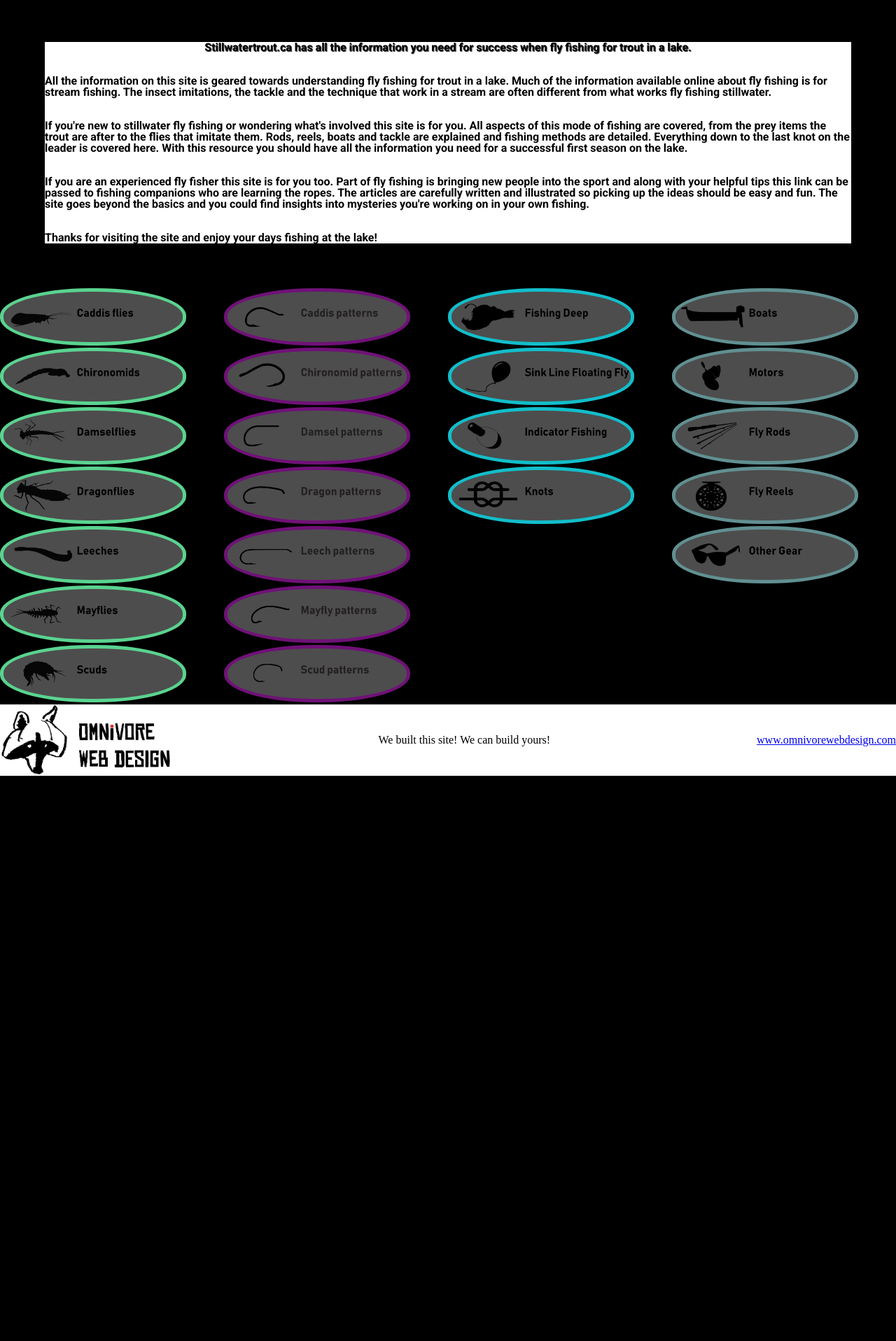
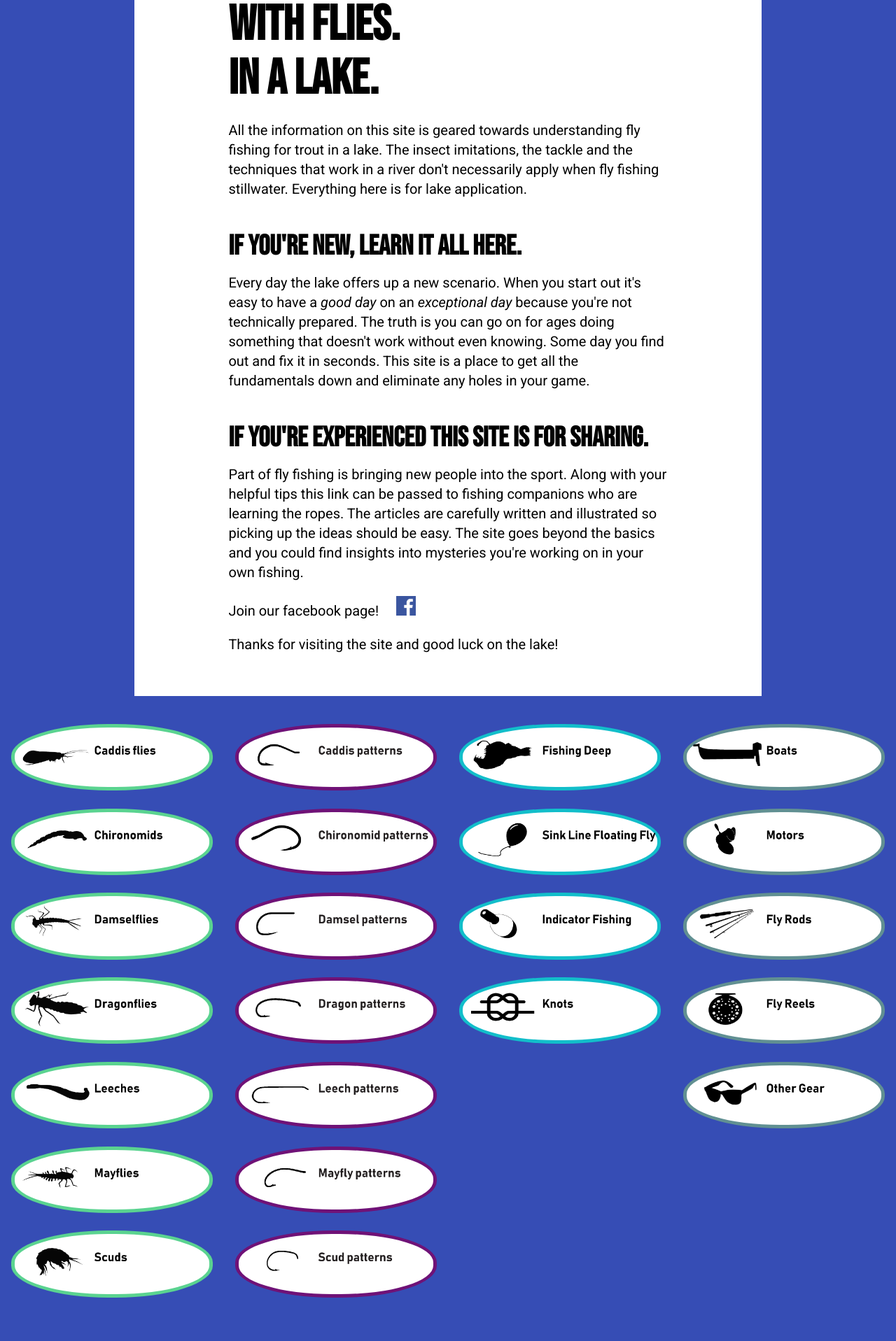
Before and after one commit to Ryan-Cross/stillwater, a Flask app: page / in a window 1280 px wide. Shown: the part 855-2772 px from the top of the page at 70% size. Before the commit the page ends 1964 px from the top, so only its background shows below. Run offline with Flask 2, Linux system fonts and the light colour scheme.

Commit message:
Index pageV2 completed

```diff
--- a/SWTApp.py
+++ b/SWTApp.py
@@ -2,4 +2,4 @@ from SWTApp import app
 
 print("hello trout")
 if __name__ == '__main__':
-    app.run()
+    app.run(debug=True)
--- a/SWTApp/static/SWTIndex.css
+++ b/SWTApp/static/SWTIndex.css
@@ -19,8 +19,8 @@ time, mark, audio, video {
 	margin: 0;
 	padding: 0;
 	border: 0;
-	font-size: 100%;
-	font: inherit;
+	/*font-size: 100%;*/
+	/*font: inherit;*/
 	vertical-align: baseline;
 }
 /* HTML5 display-role reset for older browsers */
@@ -29,7 +29,7 @@ footer, header, hgroup, menu, nav, section {
 	display: block;
 }
 body {
-	line-height: 1;
+	/*line-height: 1;*/
 }
 ol, ul {
 	list-style: none;
@@ -50,35 +50,54 @@ table {
 
 
 /* BEGIN PC STYLING */
-html{
-    /*font-size: 60%;*/
+
+/*Here we start the vertical settings for all the text*/
+html, .root {
+  font-size: 20px;
+  line-height: 1.4;
+}
+main{
+    width: 100vw;
+    /*ctrl + space color picker*/
+    background-color:  rgba(16,43,167,0.84);
+}
+.textcontent{
+    background-color: white;
+    max-width: 70%;
+    margin: 2rem auto 2rem auto;
+    padding: 2rem 0 2rem 0;
+}
+#measure{
+    /*color: red;*/
+}
+p, h1, h2{
+    max-width: 50%;
+}
+p{
+    font-family: 'Roboto', sans-serif;
+    margin: 0 auto 1rem auto;
 }
 
-.textcontent{
-    width: 90vw;
-    font-size: 1rem;
-    color: black;
-    background-color: white;
-    font-family: 'Roboto', sans-serif;
-    box-sizing: border-box;
-    margin: 5vw auto 5vw auto;
+i{
+    font-style: italic;
 }
 h1{
-    max-width: 75em;
-    text-shadow: 1px 1px 1px rgb(41, 39, 39);
-    text-align: center;
-    margin: 2rem auto 2rem auto;
+    font-family: 'Bebas Neue', sans-serif;
+    font-size: 3.5rem;
+    line-height: 1.1;
+    margin: 2rem auto 1rem auto;
 }
-p{
-    max-width: 75em;
-    margin: 2rem auto 2rem auto;
+h2{
+    font-family: 'Bebas Neue', sans-serif;
+    font-size: 2rem;
+    /*max-width: 30rem;*/
+    margin: 2rem auto .5rem auto;
 }
-
-main{
-    width: 100vw;
-    background-color: black;
+#facebookicon{
+    height: 1.4rem;
+    color: #3b5998;
+    margin-left: 1rem;
 }
-
 
 /* logo */
  #logodiv{
@@ -88,11 +107,10 @@ main{
      align-items: center;
  }
 #logo{
-    height: 45vw;
+    height: 25vw;
     max-height: available;
-
+    margin: 3vw 0 2vw 0;
 }
-
 
 /* trout snaps */
 #troutSnaps{
@@ -105,48 +123,42 @@ main{
 .troutSnap{
     width: 28vw;
     box-sizing: border-box;
-    border: 1vw solid white;
+    border: .5vw solid white;
+    box-shadow: 0px 1vw 1vw rgba(0, 0, 0, 2);
 }
-
-
+#Dadsnap{
+    transform: rotate(-1deg);
+}
+#Kevsnap{
+    transform: translate(.5vw, .5vw);
+}
+#Ryesnap{
+    transform: rotate(1.5deg);
+}
 /* intro */
-
-
-
 
 
 /* buttons */
 #buttonsDiv{
     display: grid;
     grid-template-columns: 1fr 1fr 1fr 1fr;
-    /* place-items: center center; */
+    margin: 1.5rem 0 2rem 0;
 }
-#invertebratesB{
-    display: grid;
-    grid: 1fr 1fr 1fr 1fr 1fr 1fr 1fr/1fr;
-    place-items: center center;
-}
-#fliesB{
-    display: grid;
-    grid: 1fr 1fr 1fr 1fr 1fr 1fr 1fr/1fr;
-    place-items: center center;
-}
-#techniqueB{
-    display: grid;
-    grid: 1fr 1fr 1fr 1fr 1fr 1fr 1fr/1fr;
-    place-items: center center;
-}
-#gearB{
-    display: grid;
-    grid: 1fr 1fr 1fr 1fr 1fr 1fr 1fr/1fr;
-    place-items: center center;
+.iconStrip{
+    display: flex;
+    flex-flow: column;
+    justify-content: start;
+    align-items: end;
 }
 .icon{
-    object-fit: contain;
-    max-width: 80%;
-    max-height:auto;
-    background:rgb(255, 255, 255, 0.3);
+    margin:0 auto 2vw auto;
+    max-width: 90%;
+    background:white;
     border-radius: 48%;
+    box-sizing: border-box;
+}
+.iconIMG{
+    max-width: 100%;
 }
 .iconBug{
     border: 5px solid rgb(90, 211, 144);
@@ -168,18 +180,92 @@ main{
     flex-flow: row nowrap;
     justify-content: space-evenly;
     align-items: center;
-
     text-decoration: blue;
-
-
 }
-
+.omnilink{
+    font-family: 'Roboto', sans-serif;
+    /*font-size: 18px;*/
+    /*line-height: 23px;*/
+    max-width: 80%;
+}
 #omnilogo{
     height: 8vw;
     min-height: 40px;
 }
-#contactpoints{
-    display: flex;
-    flex-flow: column nowrap;
+
+/* END PC STYLING */
+
+/*        $$$$$$$$$$$$$$$$$$$$$$  BEGIN MEDIA QUERIES $$$$$$$$$$$$$$$$$$$*/
+@media screen and (min-width:1500px) {
+
 }
-/* END PC STYLING */
+
+@media screen and  (max-width:1500px) {
+    main{
+        /*background-color:  red;*/
+    }
+    p, h1, h2{
+    max-width: 70%;
+    }
+}
+
+@media screen and (max-width:999px) {
+    main{
+        /*background-color:  aqua;*/
+    }
+    .troutSnap {
+        width: 38vw;
+    }
+    #Dadsnap{
+        display: none;
+    }
+    #Kevsnap{
+        transform: rotate(-1deg);
+    }
+    #Ryesnap{
+        transform: rotate(1.5deg);
+    }
+    #buttonsDiv{
+        grid-template-columns: 1fr 1fr;
+    }
+    .textcontent{
+        background-color: white;
+        max-width: 90%;
+        margin: 1rem auto 1rem auto;
+        padding: 1rem 0 1rem 0;
+    }
+    p, h1, h2{
+        max-width: 80%;
+    }
+    #logo{
+        height: 45vw;
+        max-height: available;
+        margin: 3vw 0 2vw 0;
+    }
+    h1{
+    font-family: 'Bebas Neue', sans-serif;
+    font-size: 2.5rem;
+    line-height: 1.1;
+    margin: 1rem auto .7rem auto;
+}
+    h2{
+        font-family: 'Bebas Neue', sans-serif;
+        font-size: 1.4rem;
+        /*max-width: 30rem;*/
+        margin: .8rem auto .5rem auto;
+    }
+}
+@media screen and (max-width:500px){
+    main{
+        /*background-color: coral;*/
+    }
+    html, .root {
+      font-size: 16px;
+      line-height: 1.4;
+    }
+    #logo{
+        height: 35vw;
+        max-height: available;
+        margin: 3vw 0 2vw 0;
+    }
+}
--- a/SWTApp/templates/SWTIndex.html
+++ b/SWTApp/templates/SWTIndex.html
@@ -1,6 +1,6 @@
 <!-- stillwatertrout.ca/ -->
 <!DOCTYPE html>
-<html>
+<html  lang="en">
 <head>
     <!-- Global site tag (gtag.js) - Google Analytics -->
     <script async src="https://www.googletagmanager.com/gtag/js?id=UA-148952760-1"></script>
@@ -14,11 +14,12 @@
     <meta charset="utf-8">
     <meta http-equiv="X-UA-Compatible" content="IE=edge">
     <title>Stillwater Trout Fly Fishing</title>
+    <meta name="Description" content="Tips, tricks, tactics for flyfishing for trout in a lake.">
     <meta name="viewport" content="width=device-width, initial-scale=1">
-    <link href="https://fonts.googleapis.com/css?family=Oswald|Roboto:700" rel="stylesheet">
+    <link href="https://fonts.googleapis.com/css?family=Bebas+Neue|Roboto:400,400i&display=swap" rel="stylesheet">
+        {#    usage of these fonts as :    font-family: 'Bebas Neue', cursive;  font-family: 'Roboto', sans-serif; #}
     <link rel="stylesheet" type="text/css" media="screen" href="static/SWTIndex.css">
     <link rel="icon" type="image/png" href="static/troutico.ico">
-    <script src="JS.js"></script>
 </head>
 <body>
     <main>
@@ -29,24 +30,29 @@
         </figure>
 
         <figure id="troutSnaps">
-            <img src="static/images/dad11.JPG" alt="11 pound trout" class="troutSnap" id="DadSnap">
-            <img src="static/images/kev10.JPG" alt="10 pound trout" class="troutSnap" id="KevSnap">
-            <img src="static/images/rye12.JPG" alt="12 pound trout" class="troutSnap">
+            <img src="static/images/dad11.JPG" alt="11 pound trout" class="troutSnap" id="Dadsnap">
+            <img src="static/images/kev10.JPG" alt="10 pound trout" class="troutSnap" id="Kevsnap">
+            <img src="static/images/rye12.JPG" alt="12 pound trout" class="troutSnap" id="Ryesnap">
         </figure>
 
         <section  class="textcontent" >
-            <h1 >Stillwatertrout.ca has all the information you need for success when fly fishing for trout in a lake.</h1>
-            <p >
-                    All the information on this site is geared towards understanding fly fishing for trout in a lake. Much of the information available online about fly fishing is for stream fishing. The insect imitations, the tackle and the technique that work in a stream are often different from what works fly fishing stillwater.
+            <h1>CATCH TROUT.<br> WITH FLIES.<br> IN A LAKE.</h1>
+            <p>
+                    All the information on this site is geared towar<span id="measure">ds understanding fly fishing for trout in a la</span>ke. The insect imitations, the tackle and the techniques that work in a river don't necessarily apply when fly fishing stillwater. Everything here is for lake application.
+            </p>
+            <h2>If you're new, learn it all here.</h2>
+            <p>
+                Every day the lake offers up a new scenario. When you start out it's easy to have a <i>good day</i> on an <i>exceptional day</i> because you're not technically prepared. The truth is you can go on for ages doing something that doesn't work without even knowing. Some day you find out and fix it in seconds. This site is a place to get all the fundamentals down and eliminate any holes in your game.
+            </p>
+            <h2>If you're experienced this site is for sharing.</h2>
+            <p>
+                Part of fly fishing is bringing new people into the sport. Along with your helpful tips this link can be passed to fishing companions who are learning the ropes. The articles are carefully written and illustrated so picking up the ideas should be easy. The site goes beyond the basics and you could find insights into mysteries you're working on in your own fishing.
             </p>
             <p>
-                If you're new to stillwater fly fishing or wondering what's involved this site is for you. All aspects of this mode of fishing are covered, from the prey items the trout are after to the flies that imitate them. Rods, reels, boats and tackle are explained and fishing methods are detailed. Everything down to the last knot on the leader is covered here. With this resource you should have all the information you need for a successful first season on the lake.
+                Join our facebook page!  <a href="https://www.facebook.com/"  target="_blank" rel="noopener"><img id="facebookicon" src="static/images/facebookBu.png" alt="facebook icon"></a>
             </p>
-            <p >
-                If you are an experienced fly fisher this site is for you too. Part of fly fishing is bringing new people into the sport and along with your helpful tips this link can be passed to fishing companions who are learning the ropes. The articles are carefully written and illustrated so picking up the ideas should be easy and fun. The site goes beyond the basics and you could find insights into mysteries you're working on in your own fishing.
-            </p>
-            <p >
-                Thanks for visiting the site and enjoy your days fishing at the lake!
+            <p>
+                Thanks for visiting the site and good luck on the lake!
             </p>
         </section>
 
@@ -54,111 +60,100 @@
 
         <nav id="buttonsDiv">
             <!-- Invertebrates -->
-            <div id="invertebratesB">
-                <a href="{{ url_for('caddis') }}" >
-                <img src="static/icons/iconCaddis.png" alt="Caddis" class="icon iconBug"></img>
+            <div id="invertebratesB" class="iconStrip">
+                <a href="{{ url_for('caddis') }}" class="icon iconBug">
+                    <img src="static/icons/iconCaddis.png" alt="Caddis" class="iconIMG">
                 </a>
-                <a href="{{ url_for('chironomids') }}" >
-                    <img src="static/icons/iconChironomids.png" alt="Chironomids" class="icon iconBug"></img>
+                <a href="{{ url_for('chironomids') }}" class="icon iconBug" >
+                    <img src="static/icons/iconChironomids.png" alt="Chironomids" class="iconIMG">
                 </a>
-                <a href="{{ url_for('damsels') }}" >
-                    <img src="static/icons/iconDamsel.png" alt="Damselflies" class="icon iconBug"></img>
+                <a href="{{ url_for('damsels') }}" class="icon iconBug" >
+                    <img src="static/icons/iconDamsel.png" alt="Damselflies" class="iconIMG">
                 </a>
-                <a href="{{ url_for('dragons') }}" >
-                    <img src="static/icons/iconDragon.png" alt="Dragonflies" class="icon iconBug"></img>
+                <a href="{{ url_for('dragons') }}" class="icon iconBug" >
+                    <img src="static/icons/iconDragon.png" alt="Dragonflies" class="iconIMG">
                 </a>
-                <a href="{{ url_for('leeches') }}" >
-                    <img src="static/icons/iconLeech.png" alt="Leeches" class="icon iconBug"></img>
+                <a href="{{ url_for('leeches') }}" class="icon iconBug" >
+                    <img src="static/icons/iconLeech.png" alt="Leeches" class="iconIMG">
                 </a>
-                <a href="{{ url_for('mayflies') }}" >
-                    <img src="static/icons/iconMayflies.png" alt="Mayflies" class="icon iconBug"></img>
+                <a href="{{ url_for('mayflies') }}" class="icon iconBug">
+                    <img src="static/icons/iconMayflies.png" alt="Mayflies" class="iconIMG">
                 </a>
-                <a href="{{ url_for('scuds') }}" >
-                    <img src="static/icons/iconScuds.png" alt="Scuds" class="icon iconBug"></img>
+                <a href="{{ url_for('scuds') }}" class="icon iconBug" >
+                    <img src="static/icons/iconScuds.png" alt="Scuds" class="iconIMG">
                 </a>
             </div>
 
 
 
             <!-- fly icons linking to galleries -->
-            <div id="fliesB">
-                <a href="{{ url_for('caddis_pattern') }}" >
-                    <img src="static/icons/caddisPattern.png" alt="Caddis" class="icon iconFly"></img>
+            <div id="fliesB" class="iconStrip">
+                <a href="{{ url_for('caddis_pattern') }}" class="icon iconFly">
+                    <img src="static/icons/caddisPattern.png" alt="Caddis" class="iconIMG"></img>
                 </a>
-                <a href="{{ url_for('chironomidPattern') }}">
-                    <img src="static/icons/chironomidPatterns.png" alt="Chironomids" class="icon iconFly"></img>
+                <a href="{{ url_for('chironomidPattern') }}" class="icon iconFly">
+                    <img src="static/icons/chironomidPatterns.png" alt="Chironomids" class="iconIMG"></img>
                 </a>
-                <a href="{{ url_for('damselPattern') }}" >
-                    <img src="static/icons/damselPatterns.png" alt="Damselflies" class="icon iconFly"></img>
+                <a href="{{ url_for('damselPattern') }}" class="icon iconFly" >
+                    <img src="static/icons/damselPatterns.png" alt="Damselflies" class="iconIMG"></img>
                 </a>
-                <a href="{{ url_for('dragonPattern') }}" >
-                    <img src="static/icons/dragonPatterns.png" alt="Dragonflies" class="icon iconFly"></img>
+                <a href="{{ url_for('dragonPattern') }}" class="icon iconFly" >
+                    <img src="static/icons/dragonPatterns.png" alt="Dragonflies" class="iconIMG"></img>
                 </a>
-                <a href="{{ url_for('leechPattern') }}" >
-                    <img src="static/icons/leechPatterns.png" alt="Leeches" class="icon iconFly"></img>
+                <a href="{{ url_for('leechPattern') }}" class="icon iconFly" >
+                    <img src="static/icons/leechPatterns.png" alt="Leeches" class="iconIMG"></img>
                 </a>
-                <a href="{{ url_for('mayflyPattern') }}" >
-                    <img src="static/icons/mayflyPatterns.png" alt="Mayflies" class="icon iconFly"></img>
+                <a href="{{ url_for('mayflyPattern') }}" class="icon iconFly" >
+                    <img src="static/icons/mayflyPatterns.png" alt="Mayflies" class="iconIMG"></img>
                 </a>
-                <a href="{{ url_for('scudPattern') }}" >
-                    <img src="static/icons/scudPatterns.png" alt="Scuds" class="icon iconFly"></img>
+                <a href="{{ url_for('scudPattern') }}" class="icon iconFly" >
+                    <img src="static/icons/scudPatterns.png" alt="Scuds" class="iconIMG"></img>
                 </a>
             </div>
 
 
-
             <!-- Techniques -->
-            <div id="techniqueB">
-                <a href="{{ url_for('deep') }}" >
-                    <img src="static/icons/iconFishingDeep.png" alt="Deep fishing technique" class="icon iconTechnique"></img>
+            <div id="techniqueB" class="iconStrip">
+                <a href="{{ url_for('deep') }}" class="icon iconTechnique" >
+                    <img src="static/icons/iconFishingDeep.png" alt="Deep fishing technique" class="iconIMG"></img>
                 </a>
-                <a href="{{ url_for('sink') }}" >
-                    <img src="static/icons/iconSinkLineFloatFly.png" alt="Sink line technique" class="icon iconTechnique"></img>
+                <a href="{{ url_for('sink') }}" class="icon iconTechnique" >
+                    <img src="static/icons/iconSinkLineFloatFly.png" alt="Sink line technique" class="iconIMG"></img>
                 </a>
-                <a href="{{ url_for('indicatr') }}" >
-                    <img src="static/icons/iconIndicator.png" alt="Indicator technique" class="icon iconTechnique"></img>
+                <a href="{{ url_for('indicatr') }}" class="icon iconTechnique" >
+                    <img src="static/icons/iconIndicator.png" alt="Indicator technique" class="iconIMG"></img>
                 </a>
-                <a href="{{ url_for('knots') }}" >
-                    <img src="static/icons/iconKnots.png" alt="Fishing knots" class="icon iconTechnique"></img>
+                <a href="{{ url_for('knots') }}" class="icon iconTechnique" >
+                    <img src="static/icons/iconKnots.png" alt="Fishing knots" class="iconIMG"></img>
                 </a>
             </div>
 
+            <!-- Gear -->
+            <div id="gearB" class="iconStrip">
+                <a href="{{ url_for('boats') }}" class="icon iconGear" >
+                    <img src="static/icons/iconBoats.png" alt="Boats" class="iconIMG"></img>
+                </a>
+                <a href="{{ url_for('motors') }}" class="icon iconGear" >
+                    <img src="static/icons/iconmotors.png" alt="Boat motors" class="iconIMG"></img>
+                </a>
+                <a href="{{ url_for('rods') }}" class="icon iconGear" >
+                    <img src="static/icons/iconRods.png" alt="Fly rods" class="iconIMG"></img>
+                </a>
+                <a href="{{ url_for('reels') }}" class="icon iconGear" >
+                    <img src="static/icons/iconReels.png" alt="Fly reels" class="iconIMG"></img>
+                </a>
+                <a href="{{ url_for('gear') }}" class="icon iconGear" >
+                    <img src="static/icons/iconOtherGear.png" alt="Other gear" class="iconIMG"></img>
+                </a>
+            </div>
+        </nav>
 
 
-            <!-- Gear -->
-            <div id="gearB">
-                <a href="{{ url_for('boats') }}" >
-                    <img src="static/icons/iconBoats.png" alt="Boats" class="icon iconGear"></img>
-                </a>
-                <a href="{{ url_for('motors') }}" >
-                    <img src="static/icons/iconmotors.png" alt="Boat motors" class="icon iconGear"></img>
-                </a>
-                <a href="{{ url_for('rods') }}" >
-                    <img src="static/icons/iconRods.png" alt="Fly rods" class="icon iconGear"></img>
-                </a>
-                <a href="{{ url_for('reels') }}" >
-                    <img src="static/icons/iconReels.png" alt="Fly reels" class="icon iconGear"></img>
-                </a>
-                <a href="{{ url_for('gear') }}" >
-                    <img src="static/icons/iconOtherGear.png" alt="Other gear" class="icon iconGear"></img>
-                </a>
-            </div>
-
-        </nav>
         <div id="omnivore">
-            <img src="static/images/reddotomni.png" id="omnilogo">
-            <p>We built this site! We can build yours!</p>
-            <a href="https://www.omnivorewebdesign.com">www.omnivorewebdesign.com</a>
-
+            <img src="static/images/reddotomni.png" alt="web masters logo" id="omnilogo">
+            <a href="https://www.omnivorewebdesign.com" class="omnilink"  target="_blank" rel="noopener">www.omnivorewebdesign.com</a>
         </div>
-
-
-
-
-
-
-    </main>
-
+     </main>
 
 </body>
 </html>
```
Also changed, not shown: SWTApp/static/images/facebookBK.png (added), SWTApp/static/images/facebookBu.png (added).
